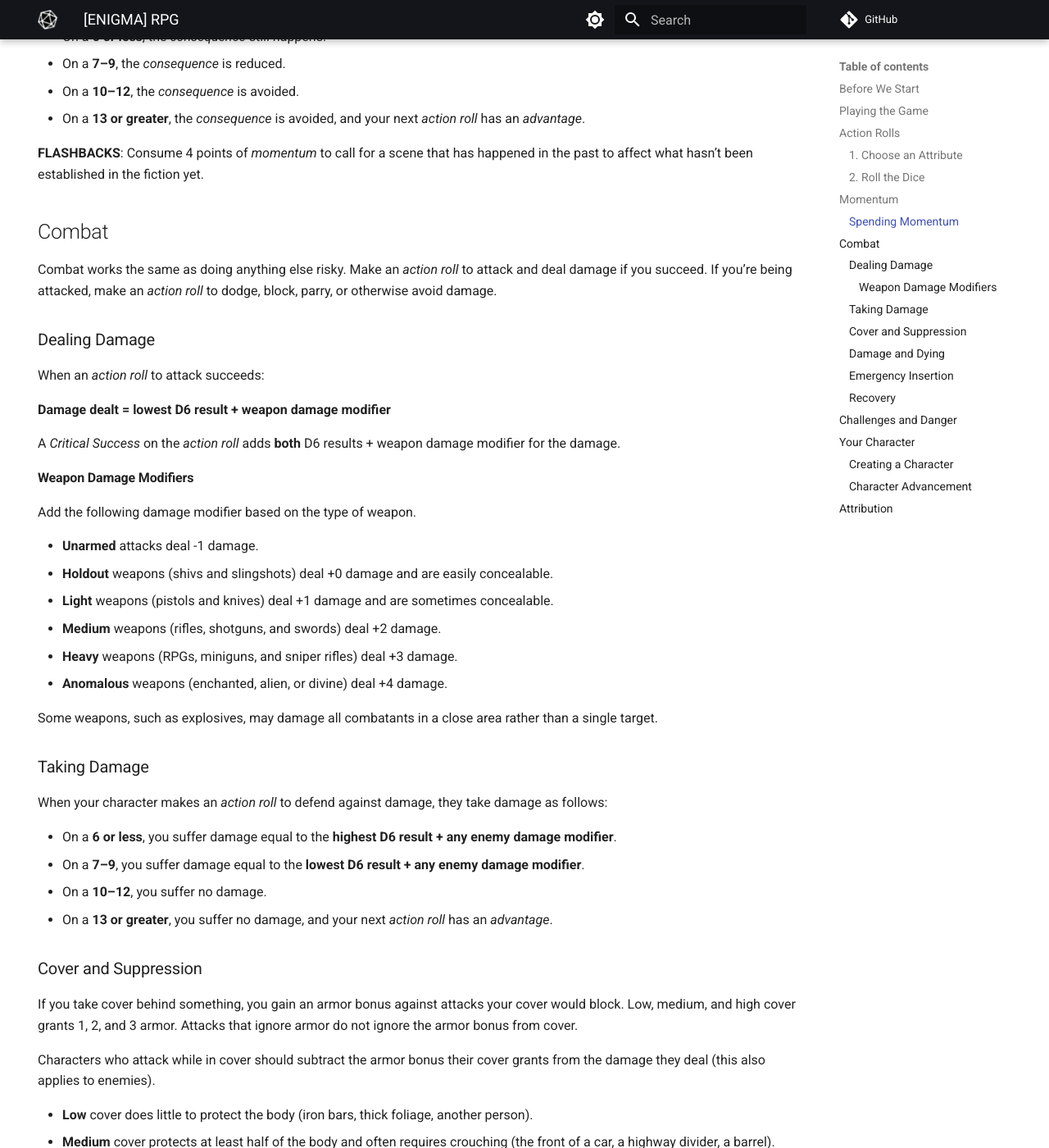
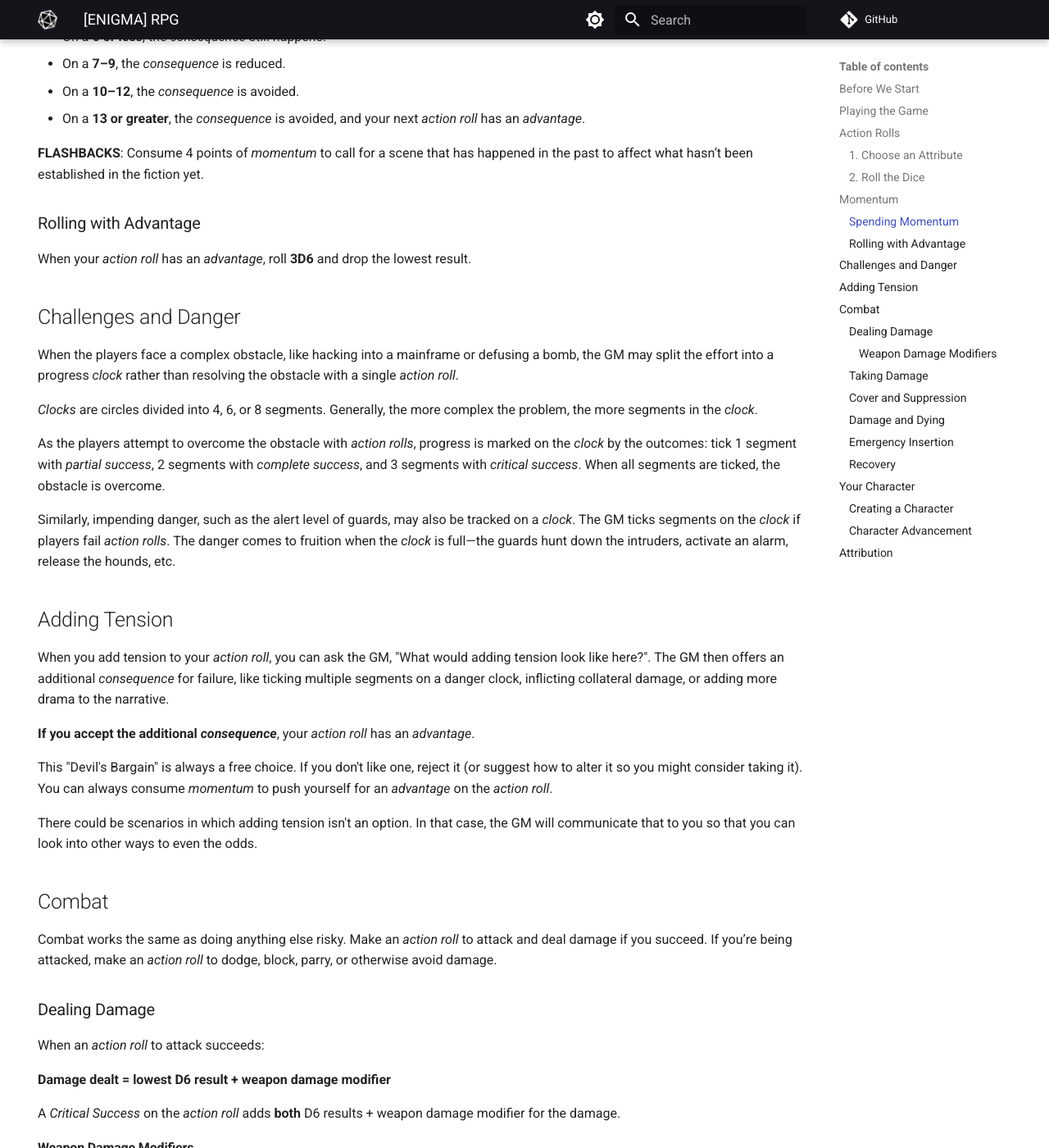
Before and after one commit to joemoose/psiops, an MkDocs documentation site: the page built from docs/index.md, in a window 1280 px wide and 1400 px high, scrolled down 2117 px. Shown: the whole window at 82% size. Built offline with MkDocs 1.6.1 and Material for MkDocs 9.7.7, drawn with Linux system fonts in a browser that asks for light colours; comment, search, counter and statistics services are not loaded; some of the changed text lies outside the part shown.

Commit message:
Update index.md

```diff
--- a/docs/index.md
+++ b/docs/index.md
@@ -77,6 +77,30 @@ Consume 3 points of *momentum* to resist or limit your or someone else’s *cons
 
 **FLASHBACKS**: Consume 4 points of *momentum* to call for a scene that has happened in the past to affect what hasn’t been established in the fiction yet.
 
+### Rolling with Advantage
+
+When your *action roll* has an *advantage*, roll **3D6** and drop the lowest result.
+
+## Challenges and Danger
+
+When the players face a complex obstacle, like hacking into a mainframe or defusing a bomb, the GM may split the effort into a progress *clock* rather than resolving the obstacle with a single *action roll*.
+
+*Clocks* are circles divided into 4, 6, or 8 segments. Generally, the more complex the problem, the more segments in the *clock*.
+
+As the players attempt to overcome the obstacle with *action rolls*, progress is marked on the *clock* by the outcomes: tick 1 segment with *partial success*, 2 segments with *complete success*, and 3 segments with *critical success*. When all segments are ticked, the obstacle is overcome.
+
+Similarly, impending danger, such as the alert level of guards, may also be tracked on a *clock*. The GM ticks segments on the *clock* if players fail *action rolls*. The danger comes to fruition when the *clock* is full—the guards hunt down the intruders, activate an alarm, release the hounds, etc.
+
+## Adding Tension
+
+When you add tension to your *action roll*, you can ask the GM, "What would adding tension look like here?". The GM then offers an additional *consequence* for failure, like ticking multiple segments on a danger clock, inflicting collateral damage, or adding more drama to the narrative.
+
+**If you accept the additional *consequence***, your *action roll* has an *advantage*.
+
+This "Devil's Bargain" is always a free choice. If you don't like one, reject it (or suggest how to alter it so you might consider taking it). You can always consume *momentum* to push yourself for an *advantage* on the *action roll*.
+
+There could be scenarios in which adding tension isn't an option. In that case, the GM will communicate that to you so that you can look into other ways to even the odds.
+
 ## Combat
 
 Combat works the same as doing anything else risky. Make an *action roll* to attack and deal damage if you succeed. If you’re being attacked, make an *action roll* to dodge, block, parry, or otherwise avoid damage.
@@ -106,8 +130,8 @@ Some weapons, such as explosives, may damage all combatants in a close area rath
 
 When your character makes an *action roll* to defend against damage, they take damage as follows:
 
-- On a **6 or less**, you suffer damage equal to the **highest D6 result + any enemy damage modifier**.
-- On a **7–9**, you suffer damage equal to the **lowest D6 result + any enemy damage modifier**.
+- On a **6 or less**, you suffer damage equal to the **highest D6 result + enemy damage modifier**.
+- On a **7–9**, you suffer damage equal to the **lowest D6 result + enemy damage modifier**.
 - On a **10–12**, you suffer no damage.
 - On a **13 or greater**, you suffer no damage, and your next *action roll* has an *advantage*.
 
```
Also changed, not shown: other parts of docs/index.md (+1 -11 lines).
